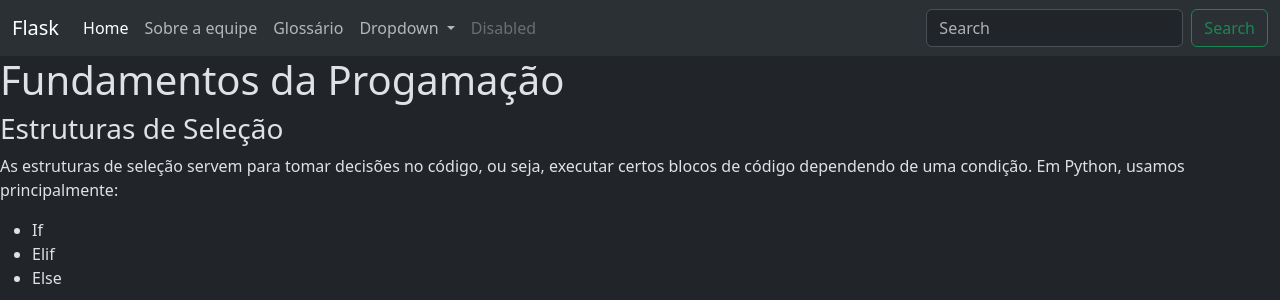
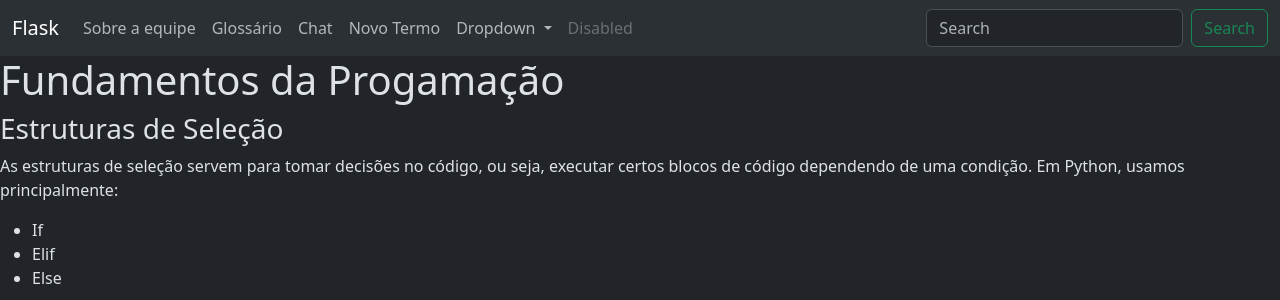
Before and after one commit to guilhermlcn/projeto_final_ip_cc, a Flask app: page / in a window 1280 px wide. Shown: the top 300 px of the page. Run offline with Flask 3, Linux system fonts and the light colour scheme.

Commit message:
Update modelo.html

```diff
--- a/templates/modelo.html
+++ b/templates/modelo.html
@@ -15,14 +15,18 @@
     </button>
     <div class="collapse navbar-collapse" id="navbarSupportedContent">
       <ul class="navbar-nav me-auto mb-2 mb-lg-0">
+
         <li class="nav-item">
-          <a class="nav-link active" aria-current="page" href="/">Home</a>
-        </li>
-        <li class="nav-item">
-          <a class="nav-link" href="/sobre-equipe">Sobre a equipe</a>
+          <a class="nav-link" href="/sobre_equipe">Sobre a equipe</a>
         </li>
         <li class="nav-item">
           <a class="nav-link" href="/glossario">Glossário</a>
+        </li>
+        <li class="nav-item">
+          <a class="nav-link" href='/chat_bot'>Chat</a>
+        </li>
+        <li class="nav-item">
+          <a class="nav-link" href="/novo_termo">Novo Termo</a>
         </li>
         <li class="nav-item dropdown">
           <a class="nav-link dropdown-toggle" href="#" role="button" data-bs-toggle="dropdown" aria-expanded="false">
```
